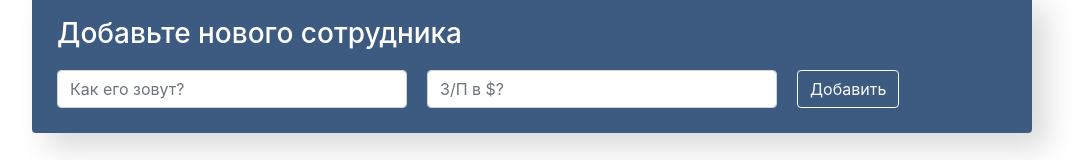
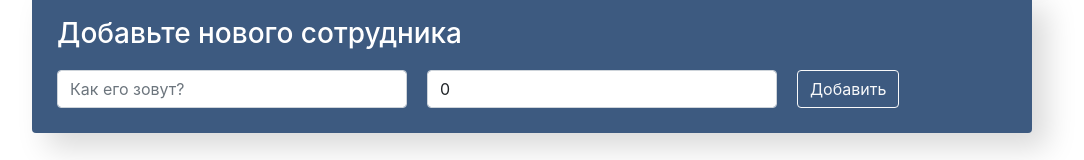
Before and after one commit to KombinatorVit/employee-accounting, a React (Create React App) app: page / in a window 1280 px wide. Shown: the part 709-869 px from the top of the page, without its empty margins (108-1192 px from the left). Built offline with nearby package versions, Linux system fonts and the light colour scheme.

Commit message:
Работа с формами, управляемые и неуправляемые компоненты

```diff
--- a/src/components/employees-add-form/employees-add-form.tsx
+++ b/src/components/employees-add-form/employees-add-form.tsx
@@ -1,6 +1,25 @@
 import './employees-add-form.css';
+import {ChangeEvent, Component} from 'react';
 
-const EmployeesAddForm = () => {
+class EmployeesAddForm extends Component<any, any>{
+constructor(props: any) {
+    super(props);
+    this.state = {
+        name: '',
+        salary: 0
+    }
+}
+    onValueChange = (e:ChangeEvent<HTMLInputElement>)=> {
+    this.setState({
+[e.target.name]: e.target.value
+    })
+    }
+
+
+
+    render() {
+
+    const{name, salary} = this.state
         return (
             <div className="app-add-form">
                 <h3>Добавьте нового сотрудника</h3>
@@ -8,16 +27,16 @@ const EmployeesAddForm = () => {
                     className="add-form d-flex">
                     <input type="text"
                            className="form-control new-post-label"
-                    placeholder="Как его зовут?" />
+                           placeholder="Как его зовут?"  name='name' value={name} onChange={this.onValueChange} />
                     <input type="number"
                            className="form-control new-post-label"
-                    placeholder="З/П в $?" />
+                           placeholder="З/П в $?" name='salary' value={salary} onChange={this.onValueChange}/>
 
                     <button type="submit"
                             className="btn btn-outline-light">Добавить</button>
                 </form>
             </div>
-    )
+        )    }
 }
 
 export default EmployeesAddForm;
```
Lines whose indentation alone changed are shown as unchanged.
